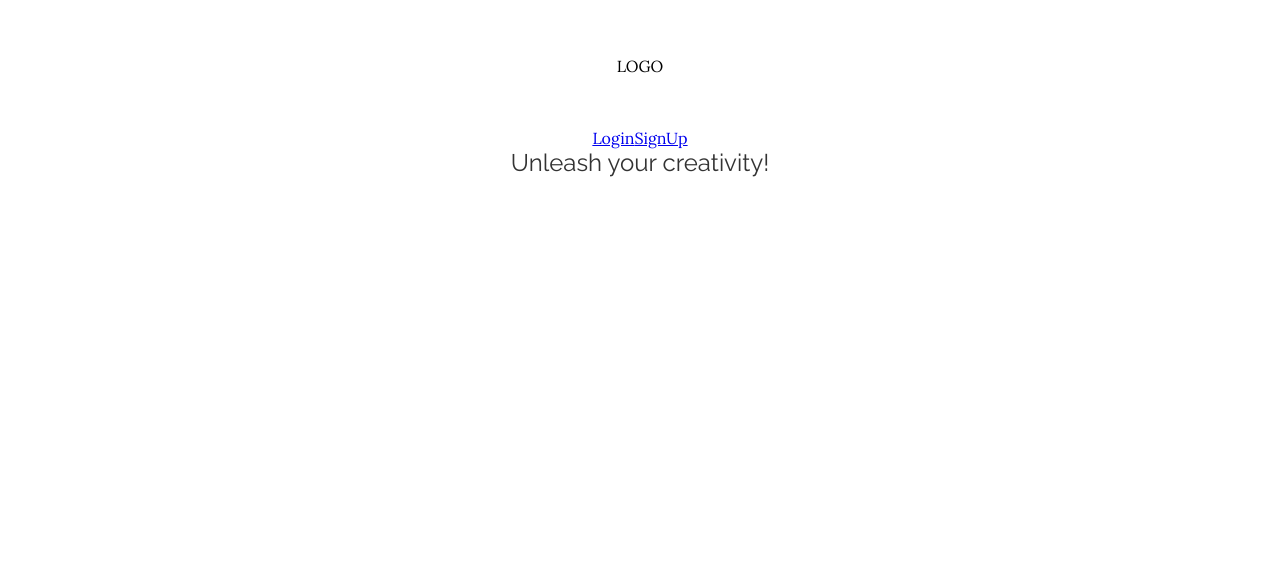
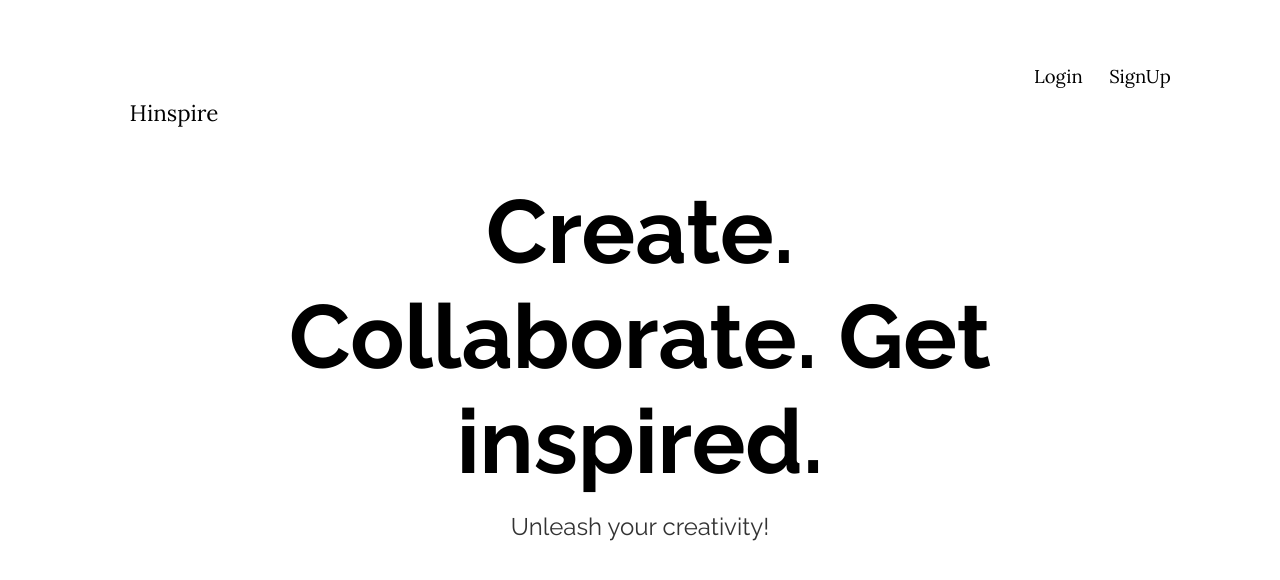
Before and after one commit to Monica-R/Hinspire, a React (Vite) app: page / in a window 1280 px wide. Shown: the top 580 px of the page. Built offline with nearby package versions, Linux system fonts and the light colour scheme; no server answers.

Commit message:
feat: add Header and Navbar components with styling for improved layout and navigation

```diff
--- /dev/null
+++ b/src/components/Header/Header.css
@@ -0,0 +1,36 @@
+.header {
+    width: 100%;
+    height: 60vh;
+    background-color: var(--khaki);
+    display: flex;
+    flex-direction: column;
+}
+
+.header__h1 {
+    width: 60%;
+    font-size: calc(4rem + 2vw);
+    font-weight: bold;
+    text-align: center;
+    color: var(--reseda-green);
+}
+
+.header__div {
+    width: 100%;
+    display: flex;
+    justify-content: space-between;
+    padding: 2rem 4rem 0 4rem;
+}
+
+.logo {
+    font-size: calc(1rem + .5vw);
+    font-weight: 400;
+    height: fit-content;
+}
+
+.header__banner {
+    width: 100%;
+    display: flex;
+    justify-content: space-around;
+    height: 100%;
+    align-items: center;
+}
--- a/src/components/Header/Header.jsx
+++ b/src/components/Header/Header.jsx
@@ -1,11 +1,17 @@
 import React from 'react'
 import Navbar from '../Navbar/Navbar'
+import './Header.css'
 
 function Header() {
   return (
     <header className='header'>
-      <div className="logo">LOGO</div>
-      <Navbar />
+      <div className="header__div">
+        <div className="logo">Hinspire</div>
+        <Navbar />
+      </div>
+      <div className="header__banner">
+        <h1 className="header__h1">Create. Collaborate. Get inspired.</h1>
+      </div>
     </header>
   )
 }
--- /dev/null
+++ b/src/components/Navbar/Navbar.css
@@ -0,0 +1,14 @@
+.nav {
+    width: 15%;
+    height: 5vh;
+    display: flex;
+    justify-content: space-between;
+    justify-content: space-around;
+    color: var(--bistre);
+}
+
+.link {
+    text-decoration: none;
+    font-size: calc(1rem + .2vw);
+    color: var(--bistre);
+}
--- a/src/components/Navbar/Navbar.jsx
+++ b/src/components/Navbar/Navbar.jsx
@@ -1,6 +1,7 @@
 import React from 'react'
 import { Link, useNavigate } from 'react-router-dom'
 import { useAuth } from '../../context/auth.context';
+import './Navbar.css'
 
 function Navbar() {
   const { authToken, user, logout } = useAuth();
@@ -10,13 +11,13 @@ function Navbar() {
     <nav className='nav'>
       { authToken && user ? (
         <>
-          <Link to="/profile">Hi, { user?.username }!</Link>
+          <Link className='link' to="/profile">Hi, { user?.username }!</Link>
           <button onClick={() => {logout(); navigate("/");}}>Logout</button>
         </>
       ) : (
         <>
-          <Link to="/login">Login</Link>
-          <Link to="/signup">SignUp</Link>
+          <Link className=' link login' to="/login">Login</Link>
+          <Link className=' link signup' to="/signup">SignUp</Link>
         </>
       ) }
     </nav>
```
